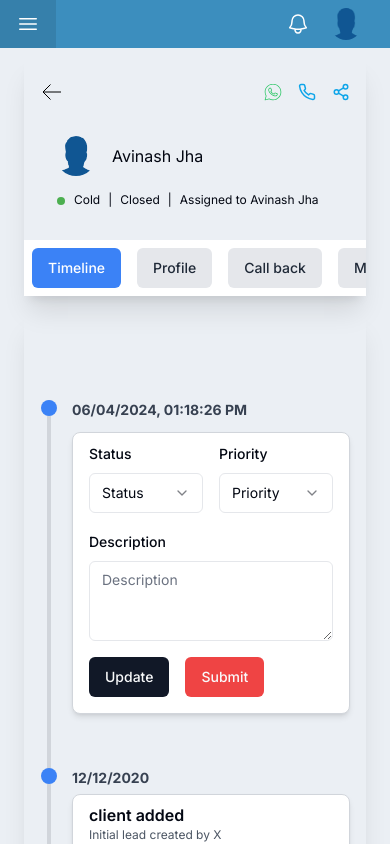
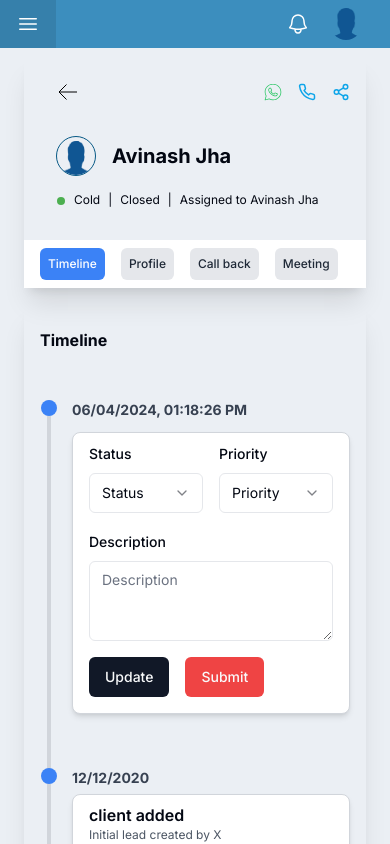
Before and after one commit to Buzxxx/ehe_next, a Next.js app: page /lead/1 in a window 390 px wide. Shown: the top 844 px of the page. Built offline with nearby package versions, Linux system fonts and the light colour scheme.

Commit message:
imporve responsiveness - Lead Timeline Component

```diff
--- a/src/components/lead/ui/leadHeader.tsx
+++ b/src/components/lead/ui/leadHeader.tsx
@@ -42,9 +42,9 @@ const LeadHeader = ({
   return (
     <>
       <section className="md:w-4/5 mx-auto shadow-xl">
-        <header className="flex py-4 justify-between items-center pr-4">
+        <header className="flex py-4 justify-between items-center px-4 md:pl-0">
           <BackIcon
-            className="p-0 w-6 h-6 font-extrabold"
+            className="p-0 w-6 h-6 md:ml-4 font-extrabold"
             onClick={router.back}
           />
 
@@ -63,24 +63,27 @@ const LeadHeader = ({
           </div>
         </header>
 
-        <ProfileTab className="justify-start ml-8" />
+        <ProfileTab
+          className="justify-start ml-8 font-bold text-xl"
+          avatarClass="rounded-full border border-sky-800 p-1 pb-0"
+        />
         <div className="flex gap-2 mt-2 text-center px-8 text-xs">
           <p className="inline">
             <OnlineTag text="" />
             {type}
-          </p>{" "}
+          </p>
           |<p>{status}</p> |<p>Assigned to {assignedTo}</p>
         </div>
 
-        <nav className="py-2 px-2 md:px-8 mt-8 flex items-center justify-start gap-4 bg-white w-full overflow-scroll">
+        <nav className="py-2 px-2 md:px-8 mt-8 flex items-center justify-start gap-4 bg-white w-full overflow-scroll max-md:pl-4">
           {navItems.map((item) => (
             <Button
               key={item}
-              className={
+              className={`text-xs px-2 h-8 ${
                 activeTab === item
                   ? "bg-blue-500 text-white"
                   : "bg-gray-200 text-gray-800"
-              }
+              }`}
               onClick={() => setActiveTab(item)}
             >
               {item}
--- a/src/components/lead/ui/leadTimeline.tsx
+++ b/src/components/lead/ui/leadTimeline.tsx
@@ -34,9 +34,10 @@ const LeadTimeLine = () => {
   }, [])
   return (
     <div className="timeline-wrapper py-2 max-md:px-4">
-      <div className="relative w-full my-12 py-8">
+      <h2 className="pt-4 font-bold">Timeline</h2>
+      <div className="relative w-full my-4 py-8">
         {/* Vertical Timeline Line */}
-        <div className="absolute left-[3%] md:left-1/4 transform -translate-x-1/2 h-full w-1 bg-gray-300"></div>
+        <div className="absolute left-[3%] md:left-1/4 transform -translate-x-1/2 h-[90%] mb-auto w-1 bg-gray-300"></div>
 
         {/* Current Time and Status Update Form */}
         <div className="relative mb-16 flex items-center justify-start w-full">
```
